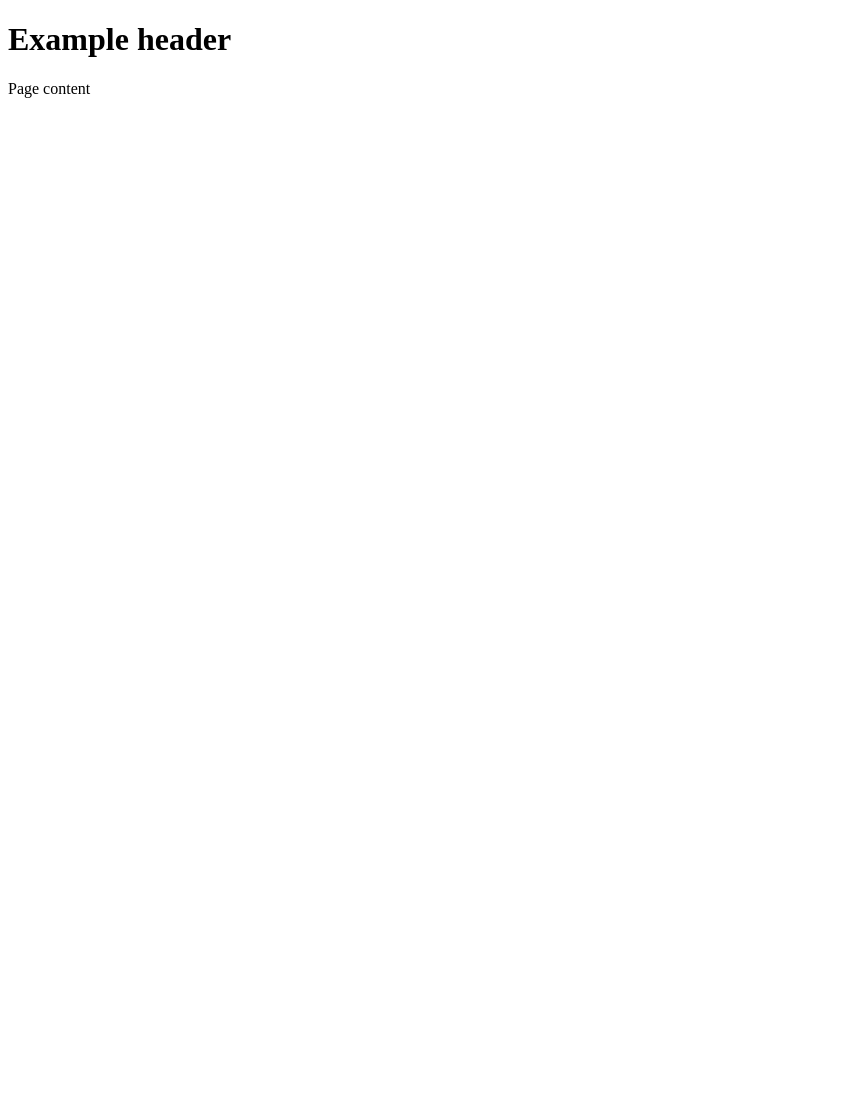
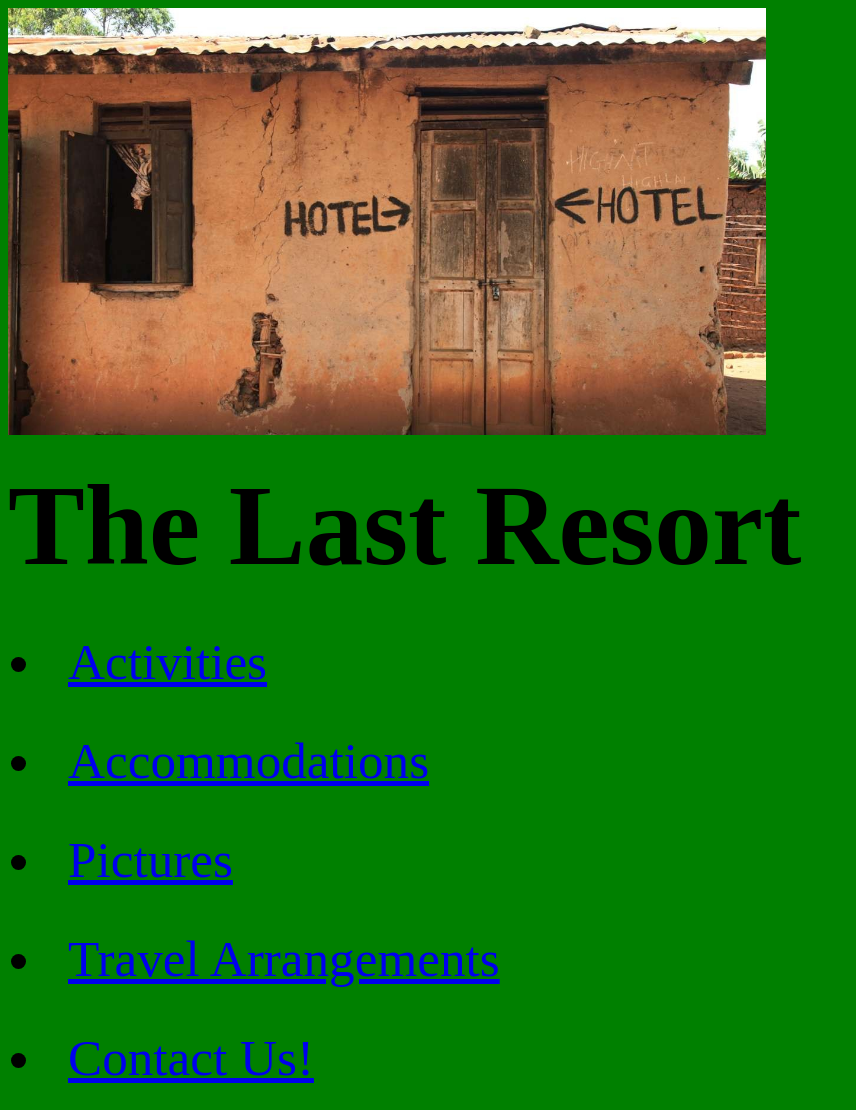
Before and after one commit to drewtucker/resort-website, a plain HTML site: page html/index.html in a window 1280 px wide. Shown: the whole page, without its empty margins (0-856 px from the left). Before the commit the page ends 800 px from the top, so only its background shows below. Drawn offline with Linux system fonts and the light colour scheme; files that its build step writes are made by us from their sources.

Commit message:
Added image to index page, added list of links to associated web pages.

```diff
--- a/css/index.css
+++ b/css/index.css
@@ -0,0 +1,18 @@
+body {
+  background-color: green;
+}
+h1 {
+  font-size: 9vw;
+  margin-top: 0;
+  margin-bottom: 20px;
+}
+
+#hotel {
+  width: 60%;
+  margin-bottom: 20px;
+}
+
+li {
+  font-size: 4vw;
+  padding: 20px;
+}
--- a/html/index.html
+++ b/html/index.html
@@ -1,12 +1,24 @@
 <!DOCTYPE html>
 <html>
+  <img id="hotel" src="../images/hotel.jpg" alt ="Picture of the hotel.">
   <head>
-    <link href="css/index.css" rel="stylesheet" type="text/css">
-    <title>Example title</title>
+
+    <link href="../css/index.css" rel="stylesheet" type="text/css">
+    <title>The Last Resort</title>
   </head>
   <body>
-    <h1>Example header</h1>
+    <h1>The Last Resort</h1>
 
-    <p>Page content</p>
+    <p>
+      <ul>
+        <li><a href="activities.html">Activities</a></li>
+        <li><a href="accommodations.html">Accommodations</a></li>
+        <li><a href="pictures.html">Pictures</a></li>
+        <li><a href="Travel-arrangements.html">Travel Arrangements</a></li>
+        <li><a href="contact.html">Contact Us!</a></li>
+
+
+
+    </p>
   </body>
 </html>
```
Also changed, not shown: html/accommodations.html (+1 -1 lines), html/activities.html (+1 -1 lines), html/contact.html (+1 -1 lines), html/pictures.html (+1 -1 lines), html/travel-arrangements.html (+1 -1 lines), css/accomodations.css (deleted), css/activites.css (deleted), css/arrangements.css (deleted), css/contact.css (deleted), css/pictures.css (deleted), images/hotel.jpg (added), 1 other file.
